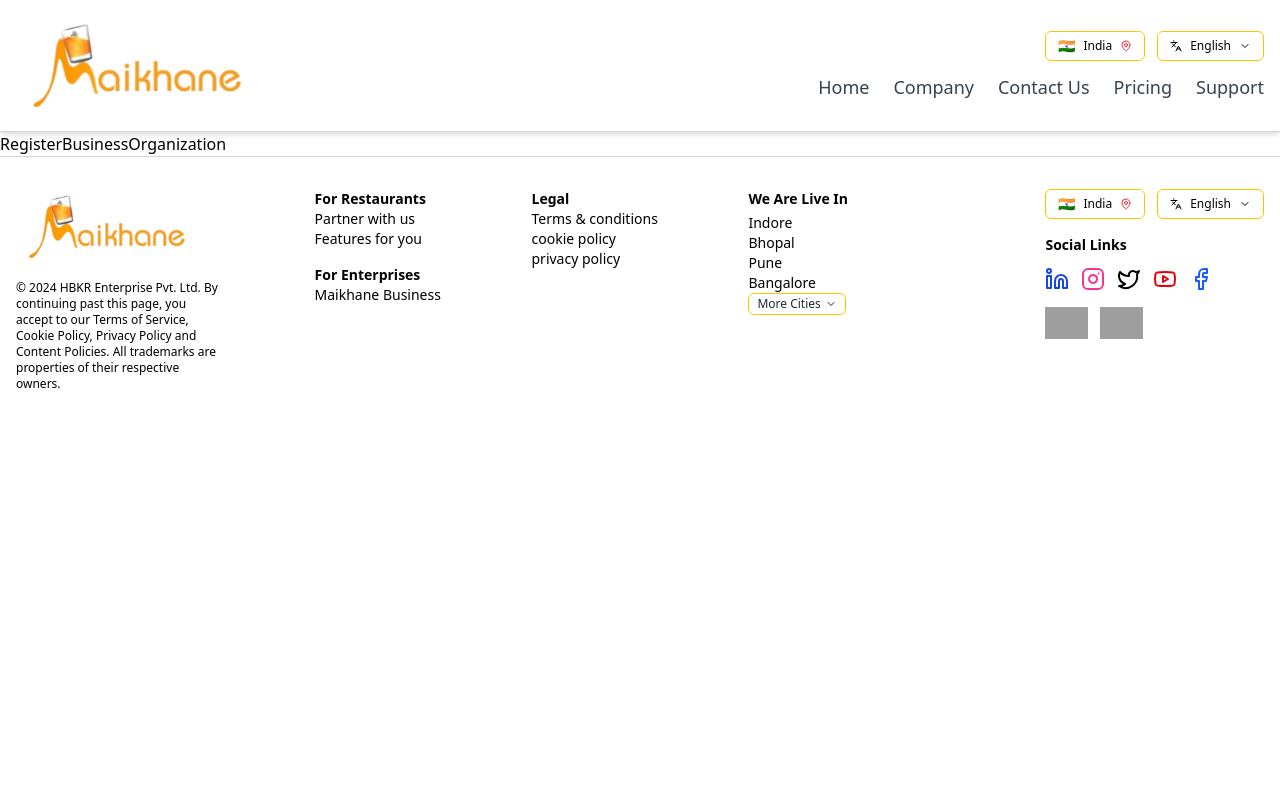
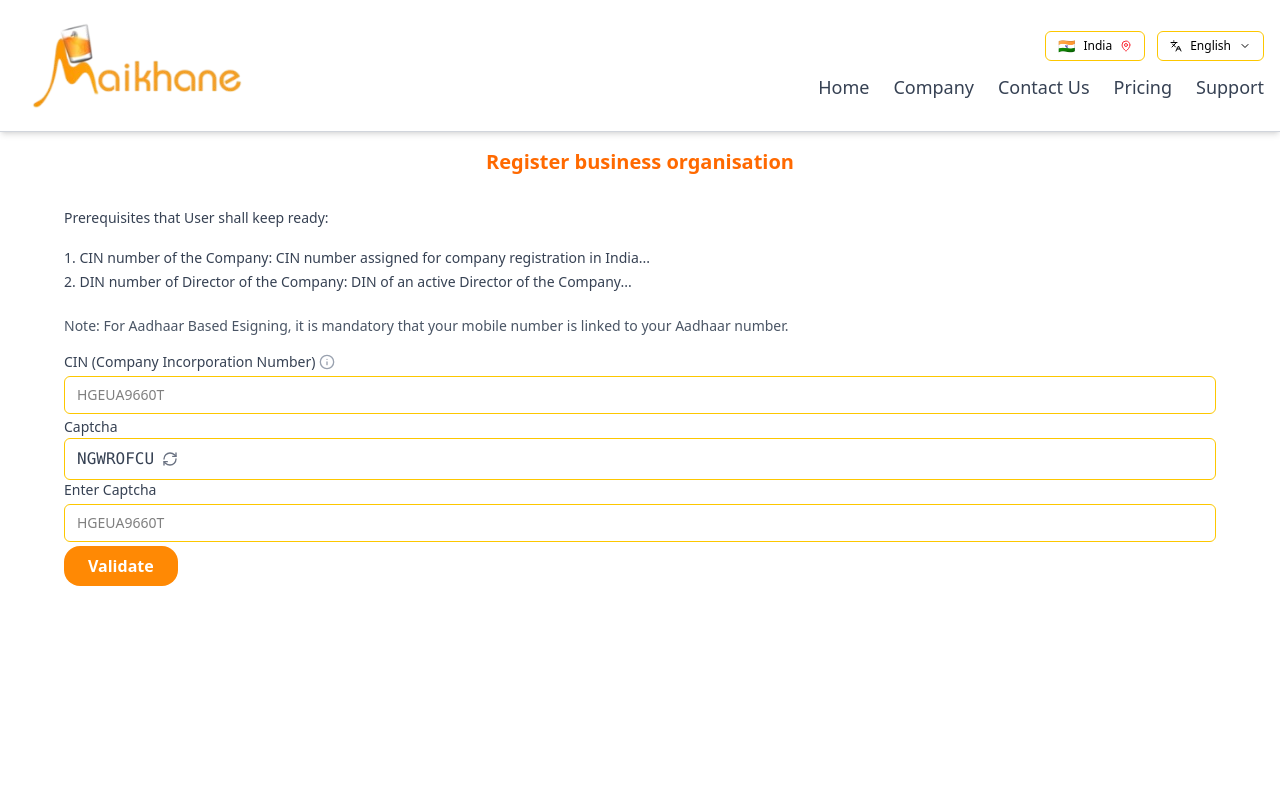
Before and after one commit to palashtrivedi01/makhinedevfrontend, a React (Vite) app: page /register-business-organization in a window 1280 px wide. Shown: the top 800 px of the page. Built offline with nearby package versions, Linux system fonts and the light colour scheme; grey boxes are pictures that could not be loaded.

Commit message:
add CIN input form

```diff
--- /dev/null
+++ b/src/components/CapchaBox.tsx
@@ -0,0 +1,20 @@
+import React from "react";
+import { RefreshCw } from "lucide-react";
+
+interface CaptchaBoxProps {
+  captcha: string;
+  onRefresh: () => void;
+}
+
+const CaptchaBox: React.FC<CaptchaBoxProps> = ({ captcha, onRefresh }) => {
+  return (
+    <div className="flex items-center gap-2 border border-yellow-400 rounded-md px-3 py-2">
+      <span className="font-mono text-gray-700">{captcha}</span>
+      <button type="button" onClick={onRefresh}>
+        <RefreshCw className="w-4 h-4 text-gray-500 hover:text-black" />
+      </button>
+    </div>
+  );
+};
+
+export default CaptchaBox;
--- /dev/null
+++ b/src/components/CinForm.tsx
@@ -0,0 +1,56 @@
+import { useState } from "react"
+import InputField from "../ui/InputField"
+import CaptchaBox from "./CapchaBox"
+import Button from "../ui/Button"
+
+const CinForm = () => {
+    const genCaptcha = () => {
+        return Math.random().toString(36).substring(2, 10).toUpperCase();
+    }
+
+
+    const [cin, setCin] = useState("")
+    const [captcha, setCaptcha] = useState(genCaptcha())
+    const [enteredCaptcha, setEnteredCaptcha] = useState("")
+
+
+    const refreshCaptcha = () => {
+        const newCaptcha = genCaptcha();
+        setCaptcha(newCaptcha);
+    }
+
+
+    const handleValidate = () => {
+
+    }
+
+    return (
+        <>
+            <form className="p-4flex flex-row gap-4 items-end">
+                <InputField
+                    label="CIN (Company Incorporation Number)"
+                    placeholder="HGEUA9660T"
+                    value={cin}
+                    onChange={(e) => setCin(e.target.value)}
+                    tooltip="Enter your 21-digit CIN"
+                />
+
+                <div>
+                    <label className="text-sm font-medium text-gray-700">Captcha</label>
+                    <CaptchaBox captcha={captcha} onRefresh={refreshCaptcha} />
+                </div>
+
+                <InputField
+                    label="Enter Captcha"
+                    placeholder="HGEUA9660T"
+                    value={enteredCaptcha}
+                    onChange={(e) => setEnteredCaptcha(e.target.value)}
+                />
+
+                <Button label="Validate" onClick={handleValidate} />
+            </form>
+        </>
+    )
+}
+
+export default CinForm
--- /dev/null
+++ b/src/components/InstructionText.tsx
@@ -0,0 +1,22 @@
+import React from "react";
+
+interface InstructionTextProps {
+  content: string[];
+  note?: string;
+}
+
+const InstructionText: React.FC<InstructionTextProps> = ({ content, note }) => {
+  return (
+    <div className="text-sm text-gray-700 flex flex-col gap-3">
+      <p className="mb-2 font-medium">Prerequisites that User shall keep ready:</p>
+      <ul className="list-decimal list-inside space-y-1 mb-3">
+        {content.map((item, index) => (
+          <li key={index}>{item}</li>
+        ))}
+      </ul>
+      {note && <p className="text-gray-600">{`Note: ${note}`}</p>}
+    </div>
+  );
+};
+
+export default InstructionText;
--- a/src/pages/RegisterBusinessOrganization.tsx
+++ b/src/pages/RegisterBusinessOrganization.tsx
@@ -1,7 +1,24 @@
+import React from "react";
+import InstructionText from "../components/InstructionText";
+import CinForm from "../components/CinForm";
 
 
-const RegisterBusinessOrganization = () => {
-  return <div>RegisterBusinessOrganization</div>;
-}
+const RegisterForm: React.FC = () => {
+  return (
+    <div className="w-full h-fit min-h-screen flex flex-col gap-4 p-4 px-16">
+      <h2 className="text-xl font-semibold text-center text-orange-500 mb-4">
+        Register business organisation
+      </h2>
+      <InstructionText
+        content={[
+          "CIN number of the Company: CIN number assigned for company registration in India...",
+          "DIN number of Director of the Company: DIN of an active Director of the Company..."
+        ]}
+        note="For Aadhaar Based Esigning, it is mandatory that your mobile number is linked to your Aadhaar number."
+      />
+      <CinForm />
+    </div>
+  );
+};
 
-export default RegisterBusinessOrganization;
+export default RegisterForm;
--- /dev/null
+++ b/src/ui/InputField.tsx
@@ -0,0 +1,36 @@
+import React from "react";
+import { Info } from "lucide-react";
+
+interface InputFieldProps {
+  label: string;
+  placeholder: string;
+  value: string;
+  onChange: (e: React.ChangeEvent<HTMLInputElement>) => void;
+  tooltip?: string;
+}
+
+const InputField: React.FC<InputFieldProps> = ({
+  label,
+  placeholder,
+  value,
+  onChange,
+  tooltip,
+}) => {
+  return (
+    <div className="flex flex-col gap-1">
+      <label className="text-sm font-medium text-gray-700 flex items-center gap-1">
+        {label}
+        {tooltip && <Info className="w-4 h-4 text-gray-400 cursor-pointer" />}
+      </label>
+      <input
+        type="text"
+        placeholder={placeholder}
+        value={value}
+        onChange={onChange}
+        className="border border-yellow-400 rounded-md px-3 py-2 text-sm focus:outline-none focus:ring-2 focus:ring-yellow-400"
+      />
+    </div>
+  );
+};
+
+export default InputField;
```
